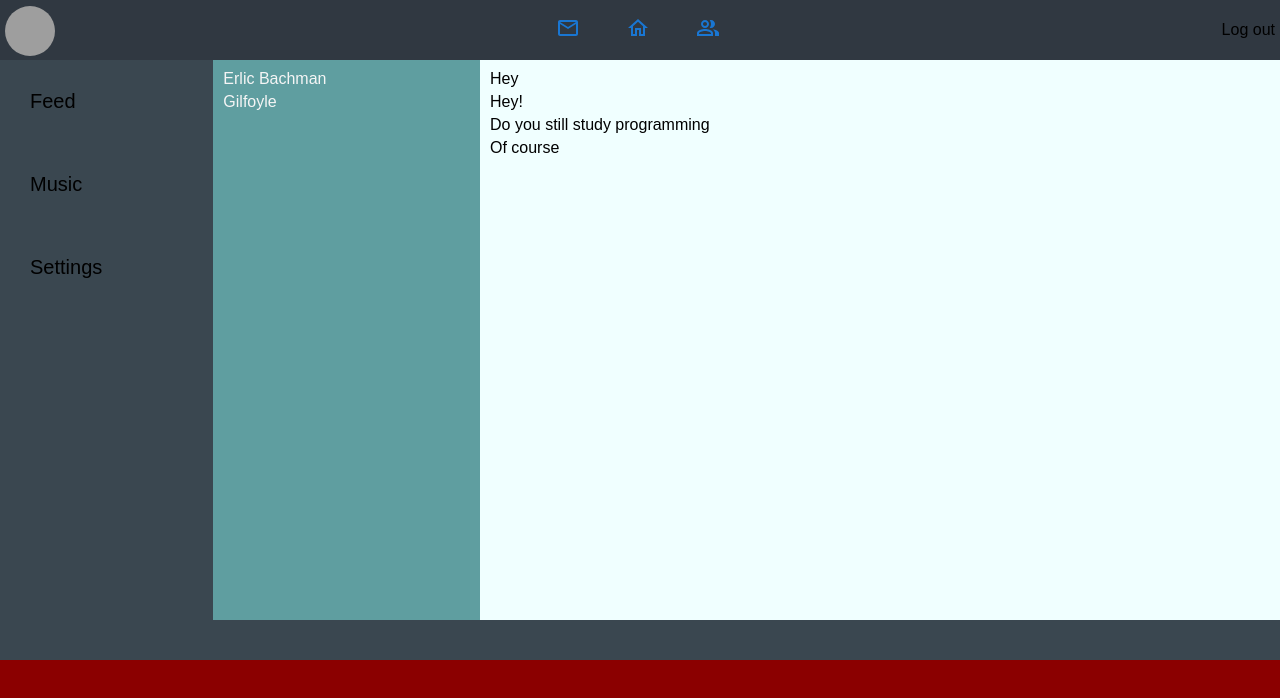
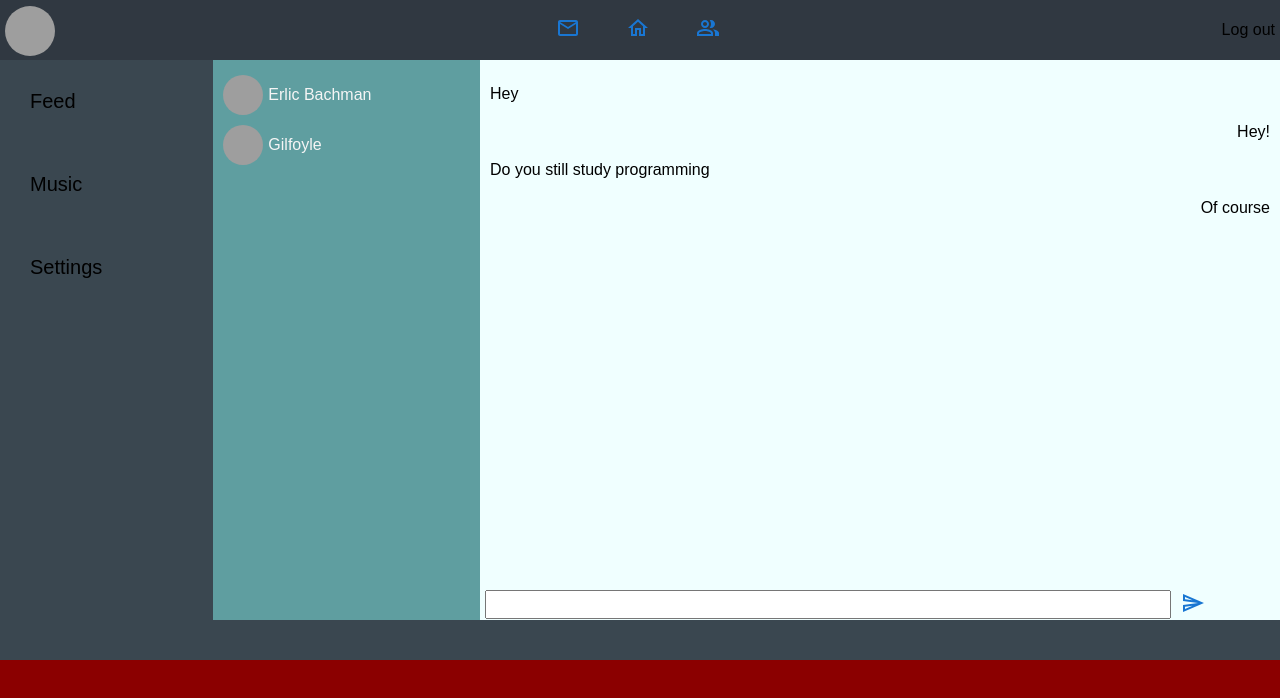
Before and after one commit to FroggyRocky/Social-Network, a React (Create React App) app: page /messages in a window 1280 px wide. Shown: the top 698 px of the page. Built offline with nearby package versions, Linux system fonts and the light colour scheme; grey boxes are pictures that could not be loaded.

Commit message:
Ref practice

```diff
--- a/src/App.js
+++ b/src/App.js
@@ -16,10 +16,11 @@ function App(props) {
         <div className="mainContent_container">
           <Switch>
             <Route path="/profile">
-              <Profile posts = {props.data.posts}/>
+              <Profile addPost={props.addPost} posts = {props.data.posts}/>
             </Route>
             <Route path="/messages">
               <Messages
+               addMessage={props.addMessage}
                dialogues = {props.data.dialogues}
                messages = {props.data.messages}/>
             </Route>
--- a/src/Data.js
+++ b/src/Data.js
@@ -8,27 +8,27 @@ const data = {
         avatar: 'https://openpsychometrics.org/tests/characters/test-resources/pics/SV/10.jpg'
       },
       {
-        name:'Erlic Bachman',
-        id:2,
+        name: 'Erlic Bachman',
+        id: 2,
         avatar: 'https://pbs.twimg.com/profile_images/461277151514222593/xYCOja56_400x400.jpeg'
       },
       {
-        name:'Gilfoyle',
-        id:3,
-        avatar:'https://static3.srcdn.com/wordpress/wp-content/uploads/2019/07/silicon-valley-Gilfoyle---s-10-Most-Badass-Quotes-featured-image.jpg'
+        name: 'Gilfoyle',
+        id: 3,
+        avatar: 'https://static3.srcdn.com/wordpress/wp-content/uploads/2019/07/silicon-valley-Gilfoyle---s-10-Most-Badass-Quotes-featured-image.jpg'
       }
     ]
   },
   dialogues: [
     {
-          name:'Erlic Bachman',
-          id:2,
+      name: 'Erlic Bachman',
+      id: 2,
       avatar: 'https://pbs.twimg.com/profile_images/461277151514222593/xYCOja56_400x400.jpeg'
     },
     {
-          name:'Gilfoyle',
-          id:3,
-          avatar:'https://static3.srcdn.com/wordpress/wp-content/uploads/2019/07/silicon-valley-Gilfoyle---s-10-Most-Badass-Quotes-featured-image.jpg'
+      name: 'Gilfoyle',
+      id: 3,
+      avatar: 'https://static3.srcdn.com/wordpress/wp-content/uploads/2019/07/silicon-valley-Gilfoyle---s-10-Most-Badass-Quotes-featured-image.jpg'
     }
   ],
   messages: [
@@ -39,10 +39,28 @@ const data = {
   ],
   posts: [
     {
-    text:'Hanging out in my lab as always, peace!',
-    id:1,
-    avatar:`https://i.pinimg.com/280x280_RS/57/2f/38/572f38a6d9c916a32064cca023ae6586.jpg`
+      text: 'Hanging out in my lab as always, peace!',
+      id: 1,
+      avatar: `https://i.pinimg.com/280x280_RS/57/2f/38/572f38a6d9c916a32064cca023ae6586.jpg`
     }
   ]
 }
+
+export function addMessage(currentMessage) {
+  let newMessage = {
+    text: currentMessage,
+    id: 5
+  }
+  data.messages.push(newMessage);
+  console.log(data);
+}
+
+export function addPost(currentValue) {
+  let newPost = {
+    text: currentValue,
+    id: 2,
+    avatar: `https://i.pinimg.com/280x280_RS/57/2f/38/572f38a6d9c916a32064cca023ae6586.jpg`
+  };
+  data.posts.push(newPost);
+}
 export default data;
--- a/src/components/Messages/Messages.jsx
+++ b/src/components/Messages/Messages.jsx
@@ -1,8 +1,15 @@
 import React, { useState } from 'react'
 import messagesStyles from './Messages.module.css'
 import { NavLink } from 'react-router-dom'
+import SendOutlinedIcon from '@mui/icons-material/SendOutlined';
 
 export default function Messages(props) {
+let newMessageRef = React.createRef()
+function getCurrentMessage() {
+let currentMessageValue = newMessageRef.current.value;
+props.addMessage(currentMessageValue)
+}
+
     const messagesComponents = props.messages
     .map((message, index) => {
             return <div
@@ -12,12 +19,15 @@ export default function Messages(props) {
     const dialoguesComponents = props.dialogues
         .map((dialogue, index) => {
             let path = `/messages/${dialogue.id}`
-            return <NavLink
+            return <div className={messagesStyles.dialogueItem}>
+            <img src={`${dialogue.avatar}`} alt=""/>
+             <NavLink
                 key={index}
                 to={path}
                 onClick={getCurrentDialogue}
-                className={messagesStyles.dialogue}
+                className={messagesStyles.dialogueLink}
                 activeClassName={messagesStyles.activeNavLink}>{dialogue.name}</NavLink>
+            </div>
         })
     const [dialogue, setCurrentDialogue] = useState();
     function getCurrentDialogue(event) {
@@ -29,8 +39,13 @@ export default function Messages(props) {
                 {dialoguesComponents}
             </div>
             <div className={messagesStyles.chat}>
-                <h4>{dialogue}</h4>
+                <h3>{dialogue}</h3>
                 {messagesComponents}
+                <div className={messagesStyles.inputContainer}>
+                    <input ref={newMessageRef} type="text" />
+                    <button onClick={getCurrentMessage}><SendOutlinedIcon fontSiza='large' color="primary"/></button>
+
+                </div>
             </div>
         </section>
     )
--- a/src/components/Messages/Messages.module.css
+++ b/src/components/Messages/Messages.module.css
@@ -10,8 +10,18 @@
     padding: 5px;
     background-color: cadetblue;
 }
-.dialogue {
-    margin: 5px;
+.dialogueItem {
+display: flex;
+align-items: center;
+margin: 10px 5px 0 5px;
+}
+.dialogueItem img {
+    width:40px;
+    height: 40px;
+    border-radius: 50px;
+}
+.dialogueLink {
+    margin-left: 5px;
     display: block;
     color: whitesmoke;
     text-decoration: none;
@@ -20,10 +30,33 @@
 padding: 5px;
 background-color: azure;
 min-height:550px;
+position: relative;
 }
-
+.chat h3 {
+    text-align: center;
+}
 .message {
     margin: 5px;
+    margin-top: 20px;
+}
+.message:nth-child(odd) {
+ text-align: end;
+}
+.inputContainer {
+    display: flex;
+    position: absolute;
+    top: 530px;
+    width: 90%;
+}
+.inputContainer input{
+    width: 100%;
+    height: 25px;
+
+}
+.inputContainer button {
+    margin-left: 10px;
+    border: none;
+    background-color: transparent;
 }
 .activeNavLink {
     color: yellow;
--- a/src/components/Profile/Profile.jsx
+++ b/src/components/Profile/Profile.jsx
@@ -14,7 +14,7 @@ export default function Profile(props) {
       age = '30'
       hobbies = 'Create stuff, hang out in my lab'
       />
-      <Posts posts = {props.posts} />
+      <Posts addPost={props.addPost} posts = {props.posts} />
     </section>
   )
 }
--- a/src/components/Profile/posts/posts.jsx
+++ b/src/components/Profile/posts/posts.jsx
@@ -3,6 +3,11 @@ import postsStyles from './posts.module.css'
 import Post from './post/post'
 export default function Posts(props) {
 
+  let textAreaEl = React.createRef();
+  function getCurrentValue() {
+    let currentValue = textAreaEl.current.value;
+    props.addPost(currentValue);
+  }
 const postsComponents = props.posts
 .map((post, index) => {
   return (
@@ -19,8 +24,8 @@ const postsComponents = props.posts
 <div className={postsStyles.postsSection}>
   <div className={postsStyles.input}>
     <h4>New Post</h4>
-  <textarea placeholder="What's new?!" name="" id="" cols="50" rows="2"></textarea>
-  <button>Post</button>
+  <textarea ref={textAreaEl} placeholder="What's new?!" name="" id="" cols="50" rows="2"></textarea>
+  <button onClick={getCurrentValue}>Post</button>
   </div>
   {postsComponents}
 </div>
--- a/src/index.js
+++ b/src/index.js
@@ -2,9 +2,10 @@ import React from 'react';
 import ReactDOM from 'react-dom';
 import App from './App';
 import data from './Data'
+import {addPost, addMessage} from './Data'
 ReactDOM.render(
   <React.StrictMode>
-    <App data = {data} />
+    <App data = {data} addPost={addPost} addMessage={addMessage}/>
   </React.StrictMode>,
   document.getElementById('root')
 );
```
Lines whose indentation alone changed are shown as unchanged.
